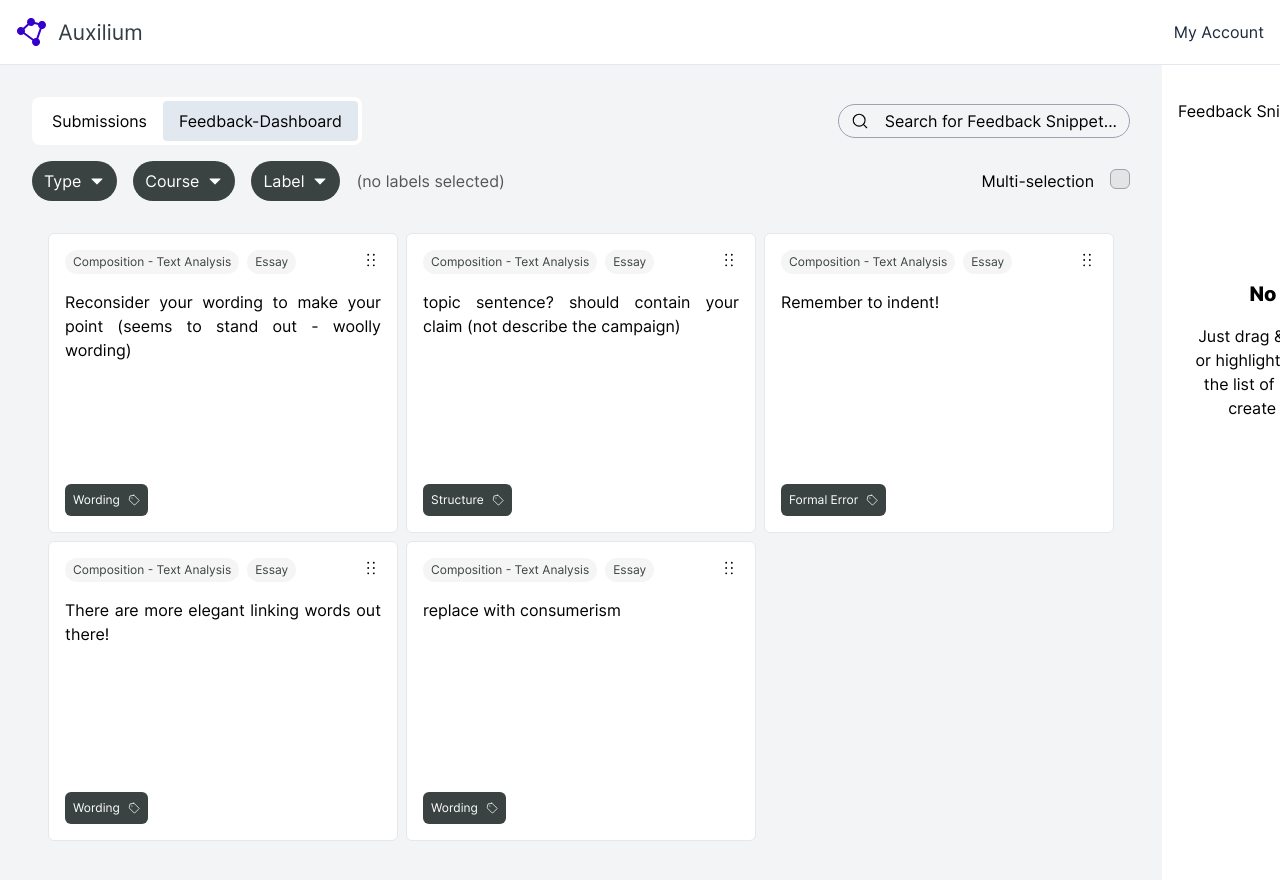
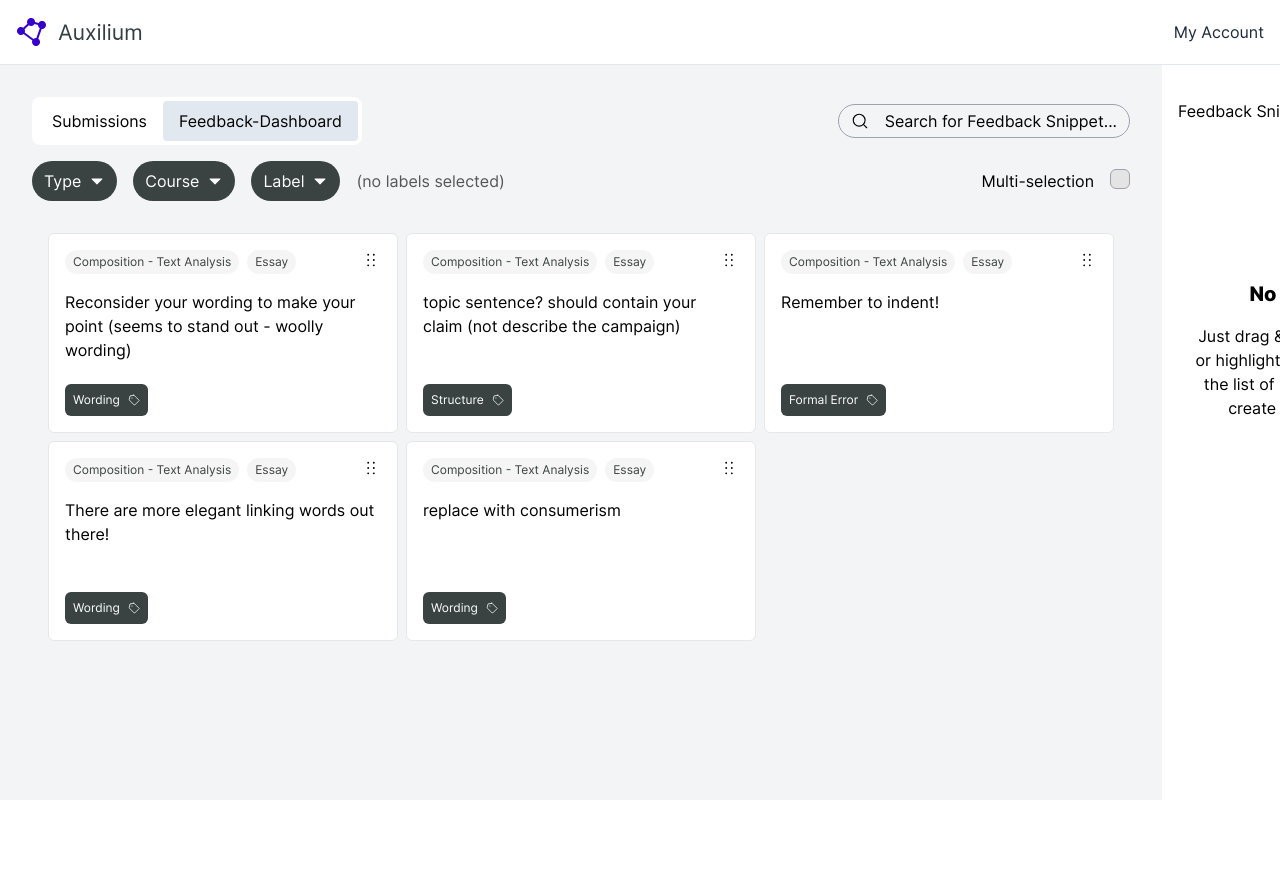
Before and after one commit to NilsHellwig/FeedbackPool-Prototyping, a React (Create React App) app in the folder prototype3/: page /feedback-dashboard in a window 1280 px wide. Shown: the top 880 px of the page. After the commit the page ends 800 px from the top, so only its background shows below. Built offline with nearby package versions, Linux system fonts and the light colour scheme.

Commit message:
remove text-justify

```diff
--- a/prototype3/src/components/DragabbleFeedbackSnippet.tsx
+++ b/prototype3/src/components/DragabbleFeedbackSnippet.tsx
@@ -14,7 +14,7 @@ export const DraggableFeedbackSnippet: React.FC<
   return (
     <div>
       <div
-        className="flex flex-col justify-between p-4 gap-4 border bg-white rounded-md w-[350px] h-[300px] cursor-pointer"
+        className="flex flex-col justify-between p-4 gap-4 border bg-white rounded-md w-[350px] h-[200px] cursor-pointer"
         onClick={() => {
           setPopupIsOpened(true);
         }}>
@@ -35,7 +35,7 @@ export const DraggableFeedbackSnippet: React.FC<
               <DotsSixVertical size={20} />
             </div>
           </div>
-          <p className="text-justify line-clamp-6">{extractedText}</p>
+          <p className="line-clamp-6">{extractedText}</p>
         </div>
 
         <div>
```
